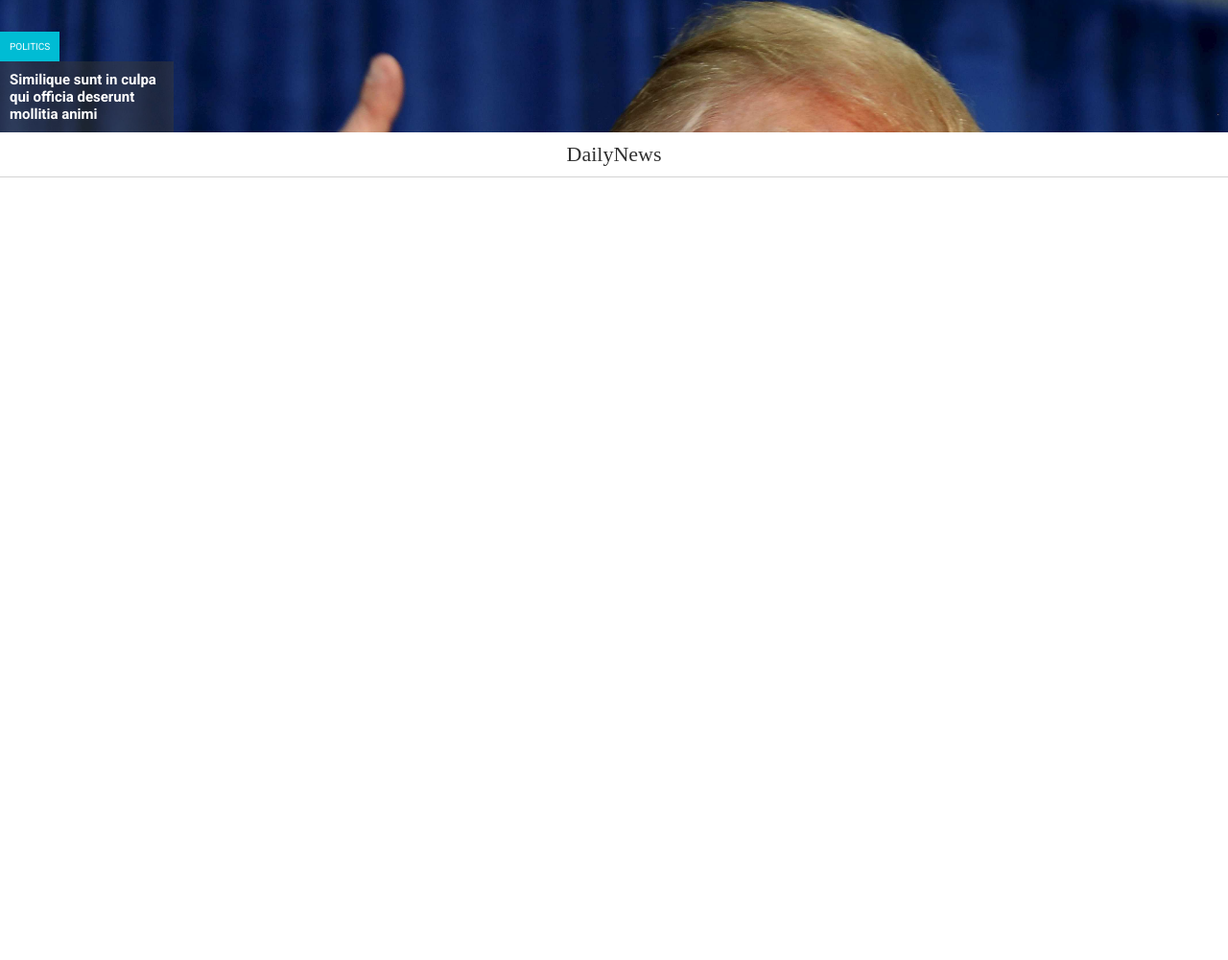
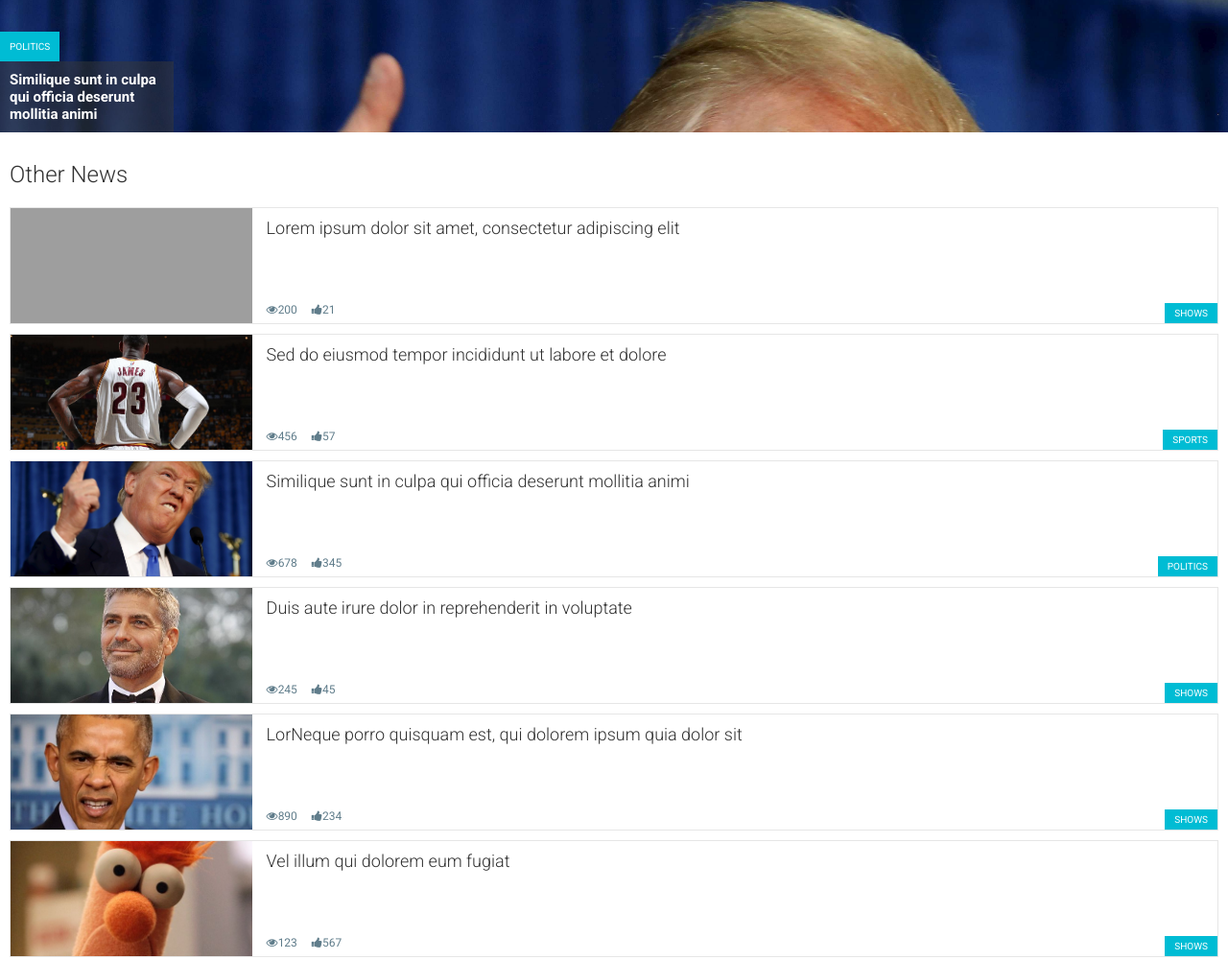
Before and after one commit to filipego/news-app, a React app: page / in a window 1280 px wide. Shown: the part 509-1510 px from the top of the page at 96% size. Before the commit the page ends 800 px from the top, so only its background shows below. Built offline with nearby package versions, Linux system fonts and the light colour scheme; data requests are answered from the project's data file; grey boxes are pictures that could not be loaded; a web font is replaced by a local one.

Commit message:
added other  news

```diff
--- a/public/index.html
+++ b/public/index.html
@@ -5,6 +5,7 @@
     <meta name="viewport" content="width=device-width, initial-scale=1, shrink-to-fit=no">
     <meta name="theme-color" content="#000000">
     <link href="https://fonts.googleapis.com/css?family=Roboto:300,400,500,700|Sedgwick+Ave+Display" rel="stylesheet">
+    <link rel="stylesheet"  href="https://maxcdn.bootstrapcdn.com/font-awesome/4.7.0/css/font-awesome.min.css"/>
     <link rel="stylesheet" href="/css/styles.css">
     <!--
       manifest.json provides metadata used when your web app is added to the
--- a/src/actions/index.js
+++ b/src/actions/index.js
@@ -9,3 +9,13 @@ export function latestNews() {
     payload: request
   }
 }
+
+export function otherNews() {
+  const request = fetch(`${URL}/articles?_order=desc&_start=3^10`, { method: 'GET' })
+    .then(response => response.json())
+
+  return {
+    type: 'GET_OTHER',
+    payload: request
+  }
+}
--- /dev/null
+++ b/src/components/home/OtherNews.js
@@ -0,0 +1,49 @@
+import React from 'react';
+import { Link } from 'react-router-dom';
+
+
+const renderOtherNews = ({ otherNews }) => {
+  if (otherNews) {
+    return otherNews.map((item) => {
+      return (
+        <Link to={`/news/${item.id}`} key={item.id} className="item">
+          <div
+            className="left"
+            style={{ background: `url(/images/articles/${item.img})` }}
+          >
+          </div>
+          <div className="right">
+            <h3>{item.title}</h3>
+            <div className="category-tag">{item.category}</div>
+            <div className="tags">
+              <span>
+                <i className="fa fa-eye"></i>
+                {item.views}
+              </span>
+              <span>
+                <i className="fa fa-thumbs-up"></i>
+                {item.likes[0]}
+              </span>
+            </div>
+          </div>
+        </Link>
+      );
+    });
+  }
+}
+
+const OtherNews = (props) => {
+
+  return (
+    <div className="other-news">
+      <h2>Other News</h2>
+      <div className="other-news-items">
+        {renderOtherNews(props)}
+      </div>
+    </div>
+  )
+}
+
+
+
+export default OtherNews;
--- a/src/containers/Home.js
+++ b/src/containers/Home.js
@@ -1,21 +1,25 @@
 import React, { Component } from 'react';
 import { connect} from 'react-redux';
-import { latestNews } from '../actions';
+import { latestNews, otherNews } from '../actions';
 import { bindActionCreators } from 'redux';
 
-import LatestNews from '../components/home/Latest'
+import LatestNews from '../components/home/Latest';
+import OtherNews from '../components/home/OtherNews';
+
 
 
 class Home extends Component {
 
   componentDidMount() {
     this.props.latestNews();
+    this.props.otherNews();
   }
 
   render() {
     return (
       <div>
         <LatestNews latest={this.props.articles.latest}/>
+        <OtherNews otherNews={this.props.articles.other}/>
       </div>
     );
   }
@@ -28,7 +32,7 @@ function mapStateToProps(state){
 }
 
 function mapDispatchToProps(dispatch) {
-  return bindActionCreators({ latestNews }, dispatch)
+  return bindActionCreators({ latestNews, otherNews }, dispatch)
 }
 
 export default connect(mapStateToProps, mapDispatchToProps)(Home);
--- a/src/reducers/articles_reducer.js
+++ b/src/reducers/articles_reducer.js
@@ -2,6 +2,8 @@ export default function(state = {}, action) {
   switch (action.type) {
     case 'GET_LATEST':
       return {...state, latest: action.payload}
+    case 'GET_OTHER':
+      return {...state, other: action.payload}
     default:
       return state;
   }
```
